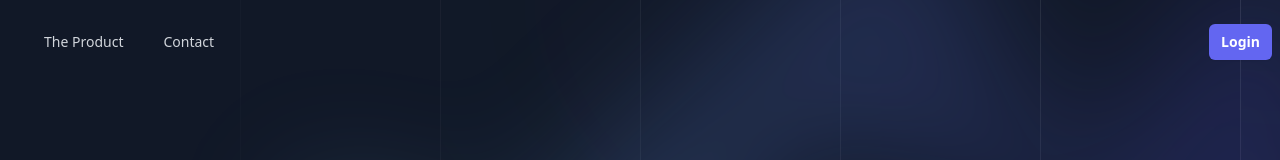
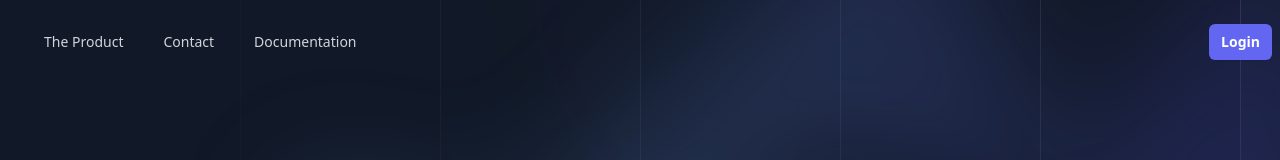
Before and after one commit to cloudproud/website, a Nuxt app: page / in a window 1280 px wide. Shown: the top 160 px of the page. Built offline with nearby package versions, Linux system fonts and the light colour scheme; no server answers.

Commit message:
feat: include docs

```diff
--- a/components/Hero.vue
+++ b/components/Hero.vue
@@ -64,5 +64,6 @@ const signUp = import.meta.env.VITE_SIGN_UP_URI
 const navigation = [
   { name: 'The Product', href: '#feature' },
   { name: 'Contact', href: '#footer' },
+  { name: 'Documentation', href: 'https://cloudproud.dev/docs' },
 ]
 </script>
```
